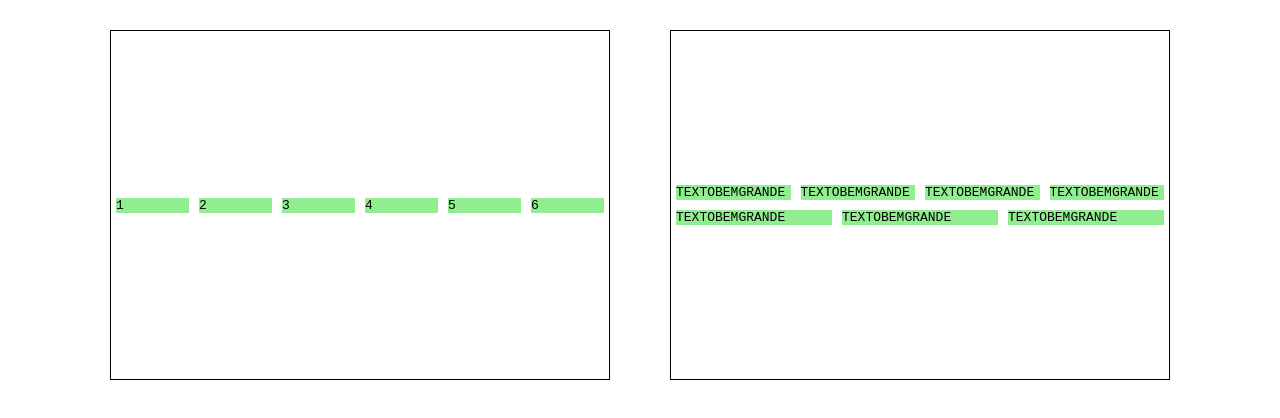
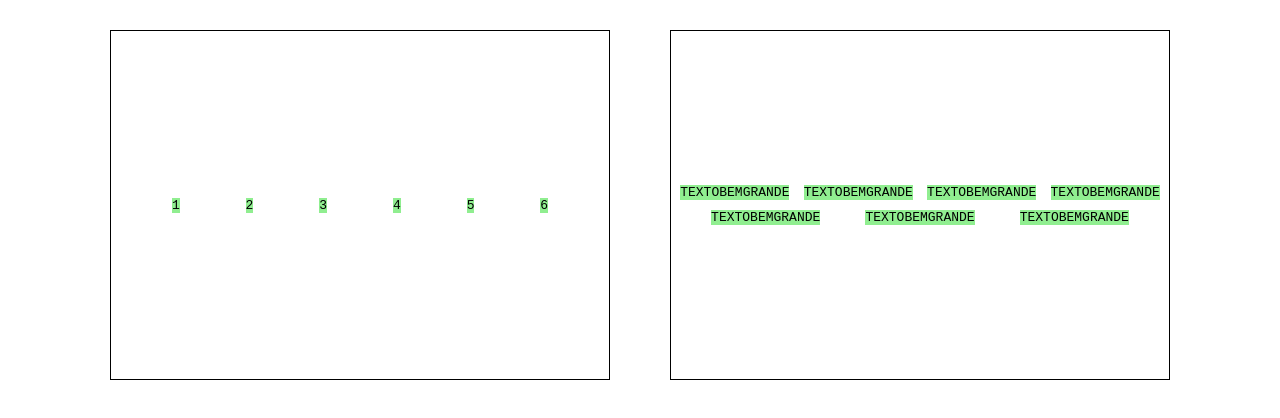
Before and after one commit to AmandaKado/flex-box-origamid, a plain HTML site: page index.html in a window 1280 px wide. Drawn offline with Linux system fonts and the light colour scheme.

Commit message:
atualizando tudo

```diff
--- a/style.css
+++ b/style.css
@@ -31,5 +31,5 @@ section#align-content {
 div.item {
     background-color: lightgreen;
     margin: 5px;
-    flex-grow: 1;
+    flex: 0 1 auto; /*grow shrink basis*/
 }
```
